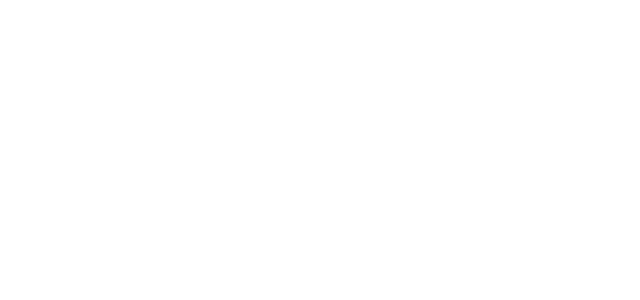
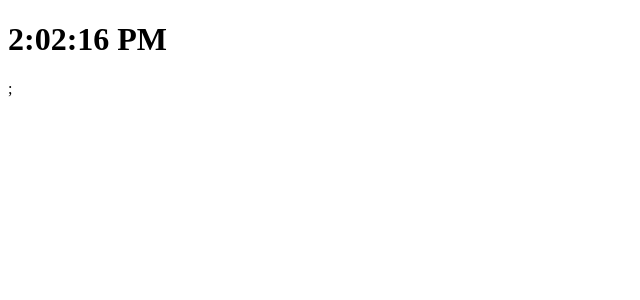
Before and after one commit to m0b1Le/webapp, a React (Create React App) app: page / in a window 1280 px wide. Shown: the top 300 px of the page, without its empty margins (0-640 px from the left). Built offline with nearby package versions, Linux system fonts and the light colour scheme.

Commit message:
clock works online

```diff
--- a/src/App.js
+++ b/src/App.js
@@ -1,13 +1,14 @@
 import React from 'react';
 import Clock from './Clock';
 
-function App() {
-  return (
-    <div className="App">
-      <Clock />
-
-    </div>
-  );
+class App extends React.Component {
+  render() {
+      return(
+          <div>
+              <Clock />;
+          </div>
+      )
+  }
 }
 
 export default App;
--- a/src/Clock.js
+++ b/src/Clock.js
@@ -1,12 +1,32 @@
 import React, { Component } from 'react';
-// import Moment from 'react-moment';
 
 class Clock extends Component {
+    constructor(props) {
+        super(props);
+        this.state = {date: new Date()};
+    }
+
+    componentDidMount() {
+        this.timerID = setInterval(
+            () => this.tick(),
+            1000
+        );
+    }
+
+    componentWillMount() {
+        clearInterval(this.timerID);
+    }
+
+    tick() {
+        this.setState({
+            date: new Date()
+        })
+    }
 
     render() {
         return (
             <div>
-               {/* <Moment format="HH:mm:ss" interval={1000} /> */}
+               <h1>{ this.state.date.toLocaleTimeString() }</h1>
             </div>
         )
     }
```
